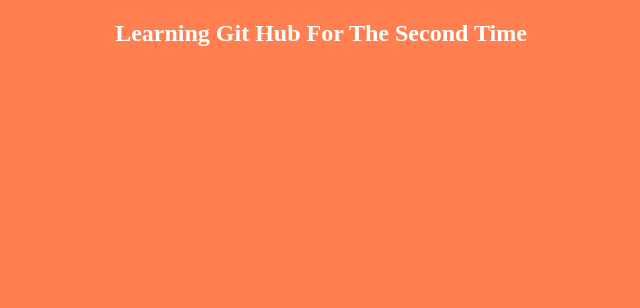
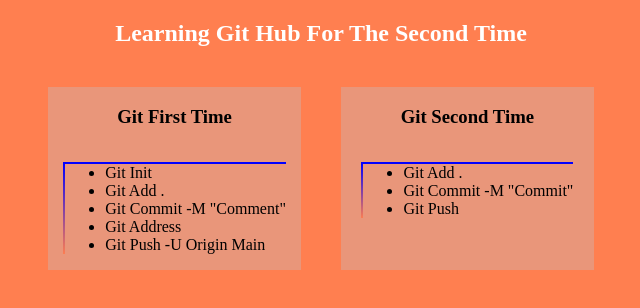
Before and after one commit to Crosshairs532/F_git_repo, a plain HTML site: page index.html in a window 1280 px wide. Shown: the whole page, without its empty margins (319-959 px from the left). Drawn offline with Linux system fonts and the light colour scheme.

Commit message:
git commit

```diff
--- a/index.html
+++ b/index.html
@@ -10,6 +10,28 @@
 
 <body>
     <h2>learning git hub for the second time</h2>
+    <div class="git">
+        <div class="first second">
+            <h3>git First time</h3>
+            <ul>
+
+                <li>git init</li>
+                <li>git add .</li>
+                <li>git commit -m "comment"</li>
+                <li>git address</li>
+                <li>git push -u origin main</li>
+            </ul>
+        </div>
+        <div class="first second">
+            <h3>git second time</h3>
+            <ul>
+                <li>git add .</li>
+                <li>git commit -m "commit"</li>
+                <li>git push</li>
+            </ul>
+
+        </div>
+    </div>
 </body>
 
 </html>
--- a/style.css
+++ b/style.css
@@ -10,3 +10,27 @@ h2 {
     /* font-size: larger; */
     font-weight: bold;
 }
+
+.first {
+    background-color: darksalmon;
+    text-align: center;
+    width: 20%;
+    margin: 20px;
+}
+
+.git {
+    display: flex;
+    justify-content: center;
+    /* flex-direction: column; */
+}
+
+ul {
+    display: inline-block;
+    text-align: left;
+    /* border: 2px solid black; */
+    /* border-radius: px; */
+    border-left: 2px solid;
+    border-image: linear-gradient(blue, coral);
+    border-image-slice: 1;
+    border-top: 2px solid
+}
```
